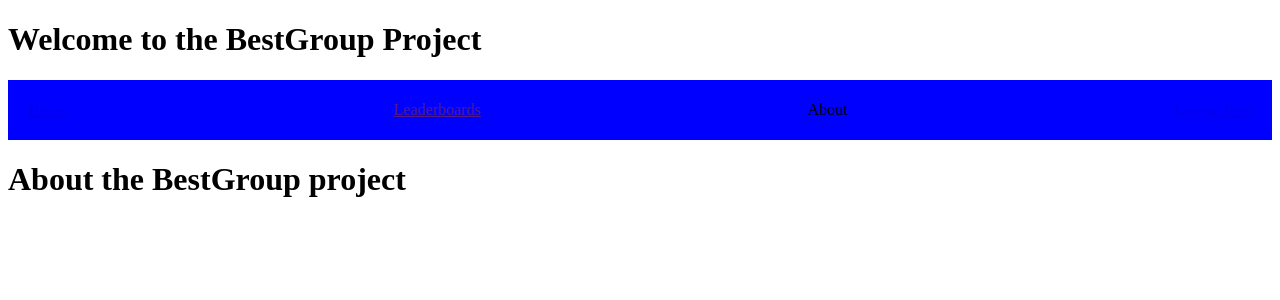
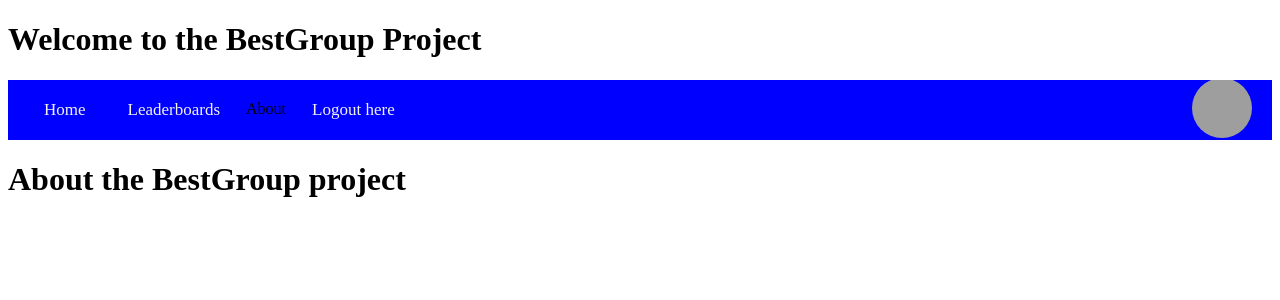
Before and after one commit to aSaunEXCS/bestGroupProject, a Django app: page /about in a window 1280 px wide. Shown: the top 300 px of the page. Run offline with Django 5.2, Linux system fonts and the light colour scheme; grey boxes are pictures that could not be loaded.

Commit message:
Update navbar.html
Added users pfp to right of nav bar to act as redirect to /profile

```diff
--- a/groupProjectParent/templates/navbar.html
+++ b/groupProjectParent/templates/navbar.html
@@ -1,12 +1,25 @@
 {% load static %}
 <link rel="stylesheet" type="text/css" href="{% static 'homepage/styles2.css' %}">
-<div class = "navbar">
+<div class="navbar">
+    <div class="navbar-links">
         {% url 'home' as home_url %}
         <span>{% if request.path == home_url %}Home{% else %}<a href="{{ home_url }}">Home</a>{% endif %}</span>
-    {% url 'leaderboard' as leaderboard_url %}
+        {% url 'leaderboards' as leaderboard_url %}
         <span>{% if request.path == leaderboard_url %}Leaderboards{% else %}<a href="{{ leaderboard_url }}">Leaderboards</a>{% endif %}</span>
         {% url 'about' as about_url %}
         <span>{% if request.path == about_url %}About{% else %}<a href="{{ about_url }}">About</a>{% endif %}</span>
         {% url 'user-logout' as logout_url %}
-    <span><a href="{{ logout_url }}"> Logout here </a></span>
+        <span><a href="{{ logout_url }}">Logout here</a></span>
     </div>
+    <div class="navbar-profile">
+        {% if user.is_authenticated %}
+        <a href="{% url 'profile' %}">
+            <img src="{{ user.profile.profile_image.url }}" alt="Profile" class="profile-icon">
+        </a>
+        {% else %}
+        <a href="{% url 'login' %}">
+            <img src="{% static 'homepage/default_profile.png' %}" alt="Login" class="profile-icon">
+        </a>
+        {% endif %}
+    </div>
+</div>
```
Lines whose indentation alone changed are shown as unchanged.
